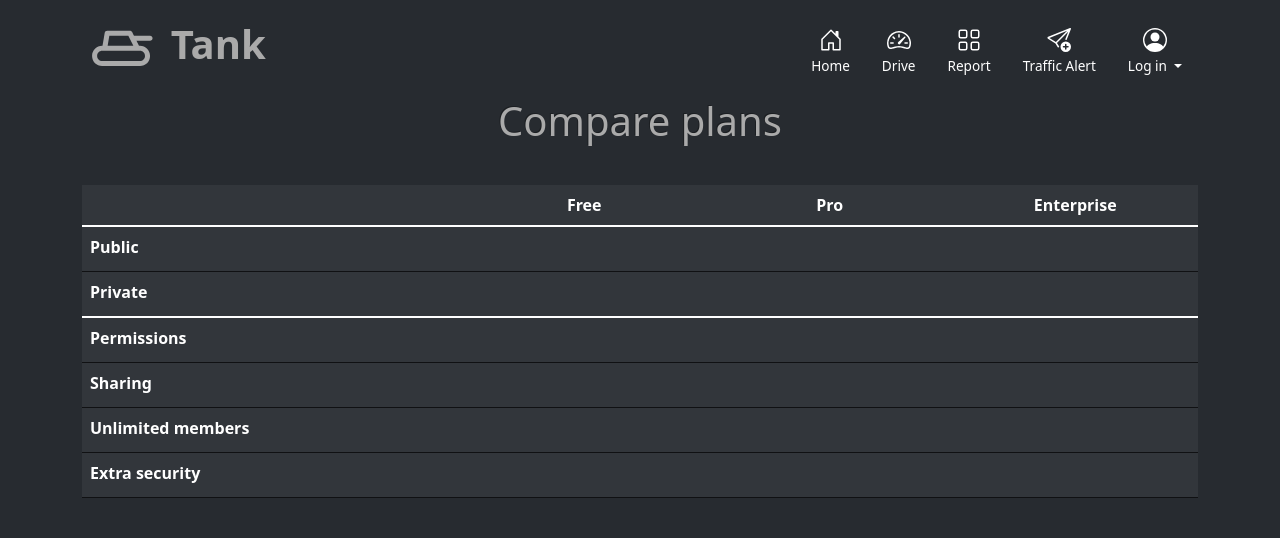
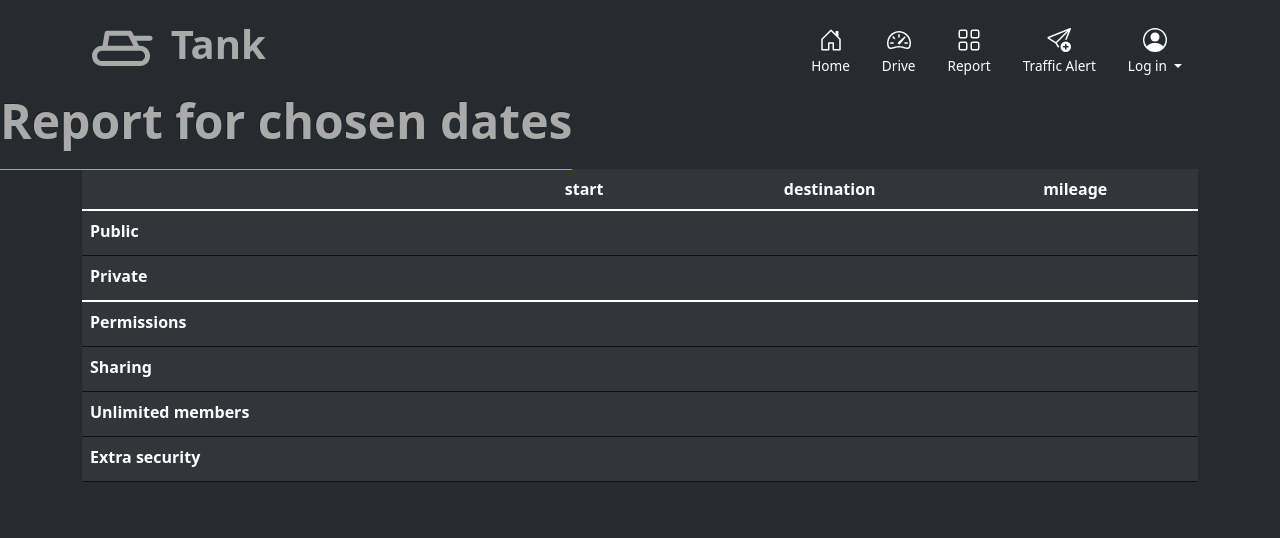
Before and after one commit to JoGorska/mileage-tracker, a Django app: template templates/reports/table.html in a window 1280 px wide. Shown: the top 538 px of the page. Run offline with Django 3.2, Linux system fonts and the light colour scheme; the template is opened without the code that fills it, so the values that code supplies are empty; some libraries are stand-ins or nearby versions.

Commit message:
Add template to display reporting options

```diff
--- a/templates/reports/table.html
+++ b/templates/reports/table.html
@@ -3,16 +3,20 @@
 {% block content %}
 
 
-<h2 class="display-6 text-center mb-4">Compare plans</h2>
+<h1 class="display-5 fw-bold lh-1 ">
+  <span class="border-warning pb-3 border-bottom">Report for chosen dates
+  </span>
+</h1>
+</div>
 
 <div class="table-responsive container">
   <table class="table text-center">
     <thead>
       <tr>
         <th style="width: 34%;"></th>
-        <th style="width: 22%;">Free</th>
-        <th style="width: 22%;">Pro</th>
-        <th style="width: 22%;">Enterprise</th>
+        <th style="width: 22%;">start</th>
+        <th style="width: 22%;">destination</th>
+        <th style="width: 22%;">mileage</th>
       </tr>
     </thead>
     <tbody>
```
Also changed, not shown: templates/reports/reporting_options.html (added).
